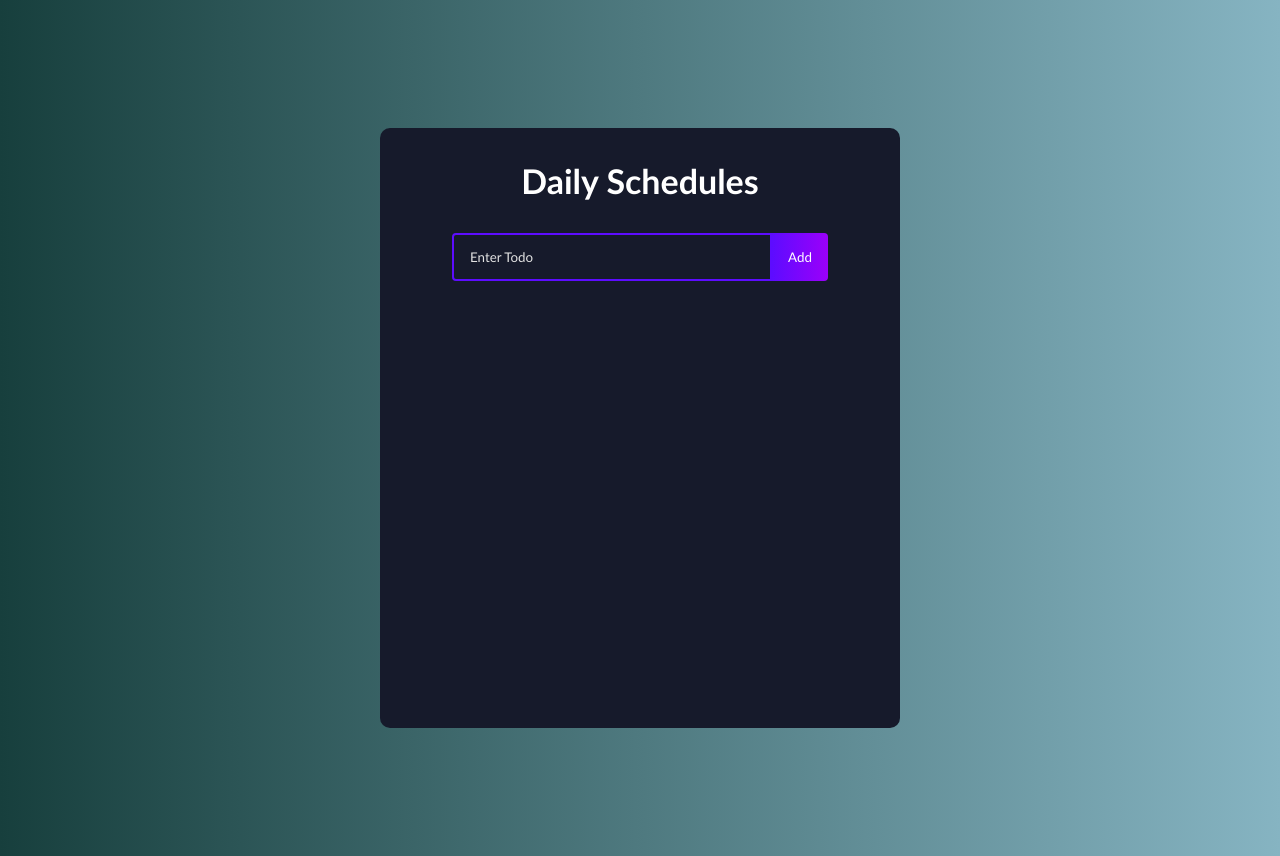
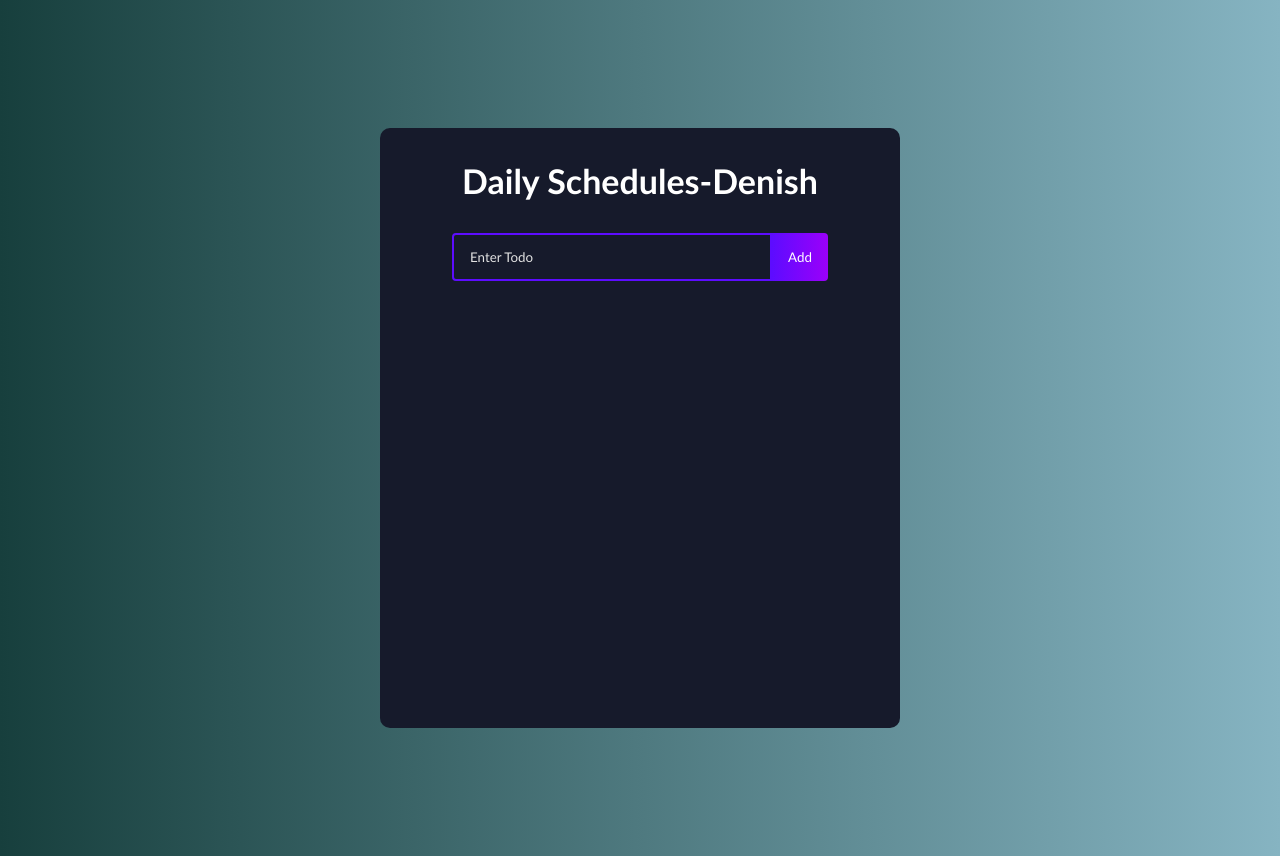
Before and after one commit to denishjackson1/utilityapp, a React (Create React App) app: page / in a window 1280 px wide. Built offline with nearby package versions, Linux system fonts and the light colour scheme.

Commit message:
added denish

```diff
--- a/src/components/Todolist.js
+++ b/src/components/Todolist.js
@@ -42,7 +42,7 @@ function TodoList() {
 
   return (
     <>
-      <h1>Daily Schedules</h1>
+      <h1>Daily Schedules-Denish</h1>
       <Todoform onSubmit={addTodo} />
       <Todo
         todos={todos}
```
